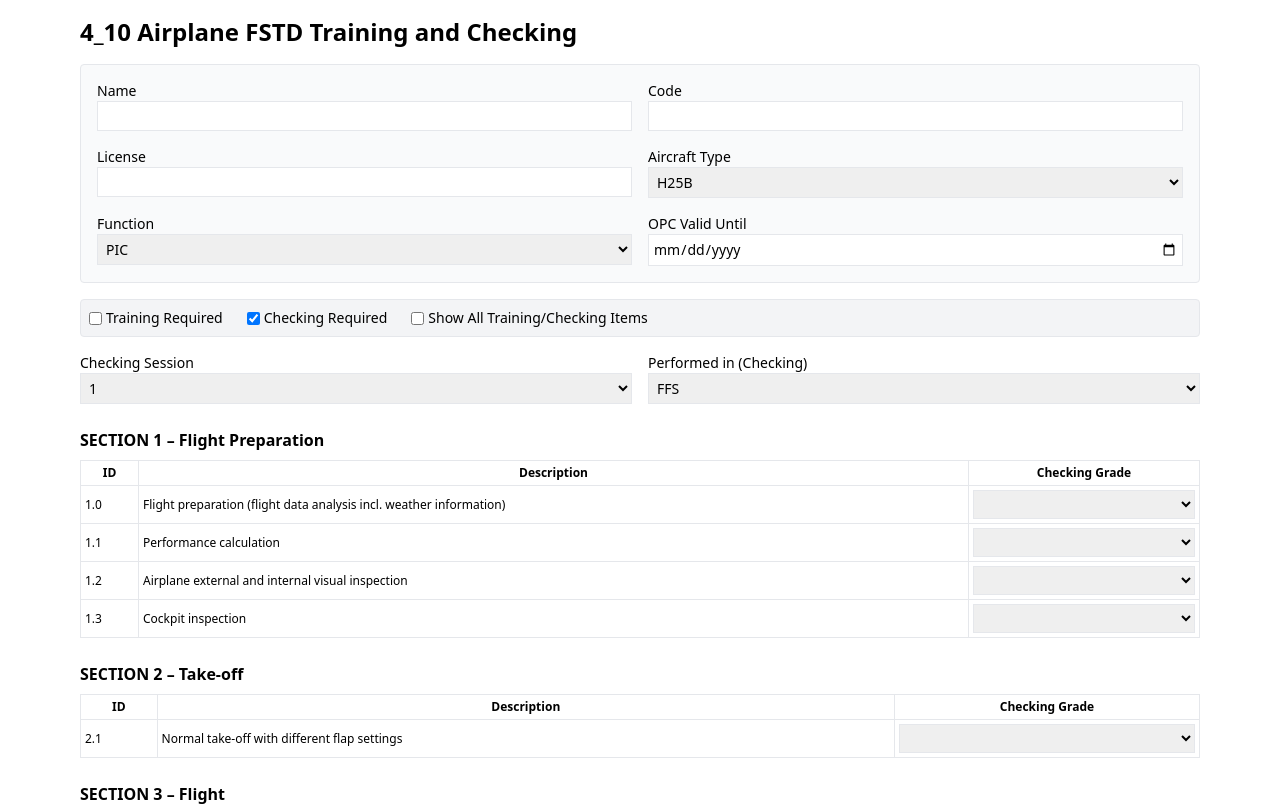
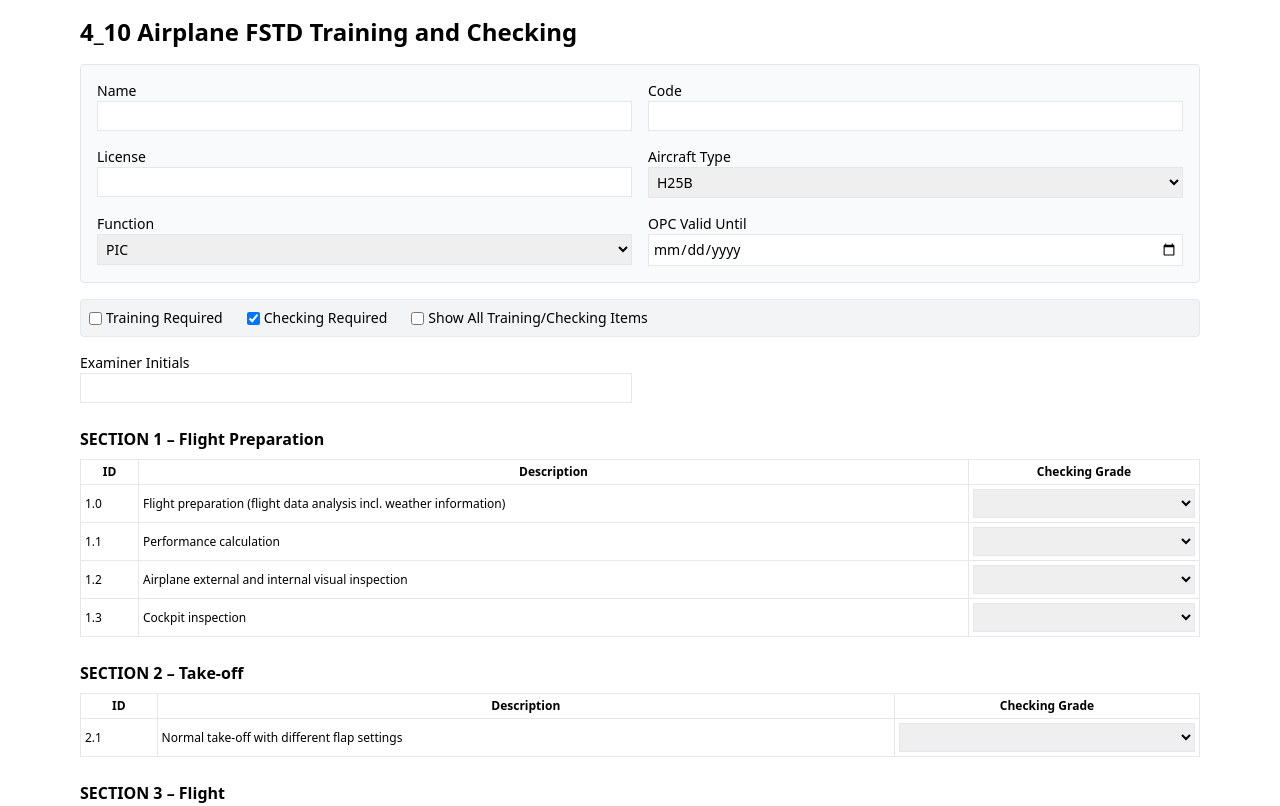
Before and after one commit to Alwis223/training-forms, a React (Create React App) app: page / in a window 1280 px wide. Shown: the top 806 px of the page. Built offline with nearby package versions, Linux system fonts and the light colour scheme.

Commit message:
Update App.js

```diff
--- a/src/App.js
+++ b/src/App.js
@@ -109,38 +109,29 @@ function App() {
 
         <div className="grid grid-cols-2 gap-4 mt-4">
           {trainingRequired && (
-            <>
-              <div>
-                <label className="block font-medium">Training Session</label>
-                <select value={trainingSession} onChange={e => setTrainingSession(Number(e.target.value))} className="border p-1 w-full">
-                  {[1, 2, 3].map(n => <option key={n}>{n}</option>)}
-                </select>
-              </div>
-              <div>
-                <label className="block font-medium">Performed in (Training)</label>
-                <select value={pilotInfo.trainingLocation} onChange={e => handleChange("trainingLocation", e.target.value)} className="border p-1 w-full">
-                  {["FSTD", "Aircraft"].map(loc => <option key={loc}>{loc}</option>)}
-                </select>
-              </div>
-            </>
+            <div>
+              <label className="block font-medium">Instructor Initials</label>
+              <input
+                type="text"
+                value={pilotInfo.trainingInstructor}
+                onChange={e => handleChange("trainingInstructor", e.target.value)}
+                className="border p-1 w-full"
+              />
+            </div>
           )}
           {checkingRequired && (
-            <>
-              <div>
-                <label className="block font-medium">Checking Session</label>
-                <select value={checkingSession} onChange={e => setCheckingSession(Number(e.target.value))} className="border p-1 w-full">
-                  {[1, 2, 3, 4, 5, 6].map(n => <option key={n}>{n}</option>)}
-                </select>
-              </div>
-              <div>
-                <label className="block font-medium">Performed in (Checking)</label>
-                <select value={pilotInfo.checkingLocation} onChange={e => handleChange("checkingLocation", e.target.value)} className="border p-1 w-full">
-                  {["FFS", "Aircraft"].map(loc => <option key={loc}>{loc}</option>)}
-                </select>
-              </div>
-            </>
+            <div>
+              <label className="block font-medium">Examiner Initials</label>
+              <input
+                type="text"
+                value={pilotInfo.checkingInstructor}
+                onChange={e => handleChange("checkingInstructor", e.target.value)}
+                className="border p-1 w-full"
+              />
+            </div>
           )}
         </div>
+
 
         {Object.entries(sectionTitles).map(([section, title]) => {
           const tasksInSection = visibleTasks.filter(id => id.startsWith(section));
```
